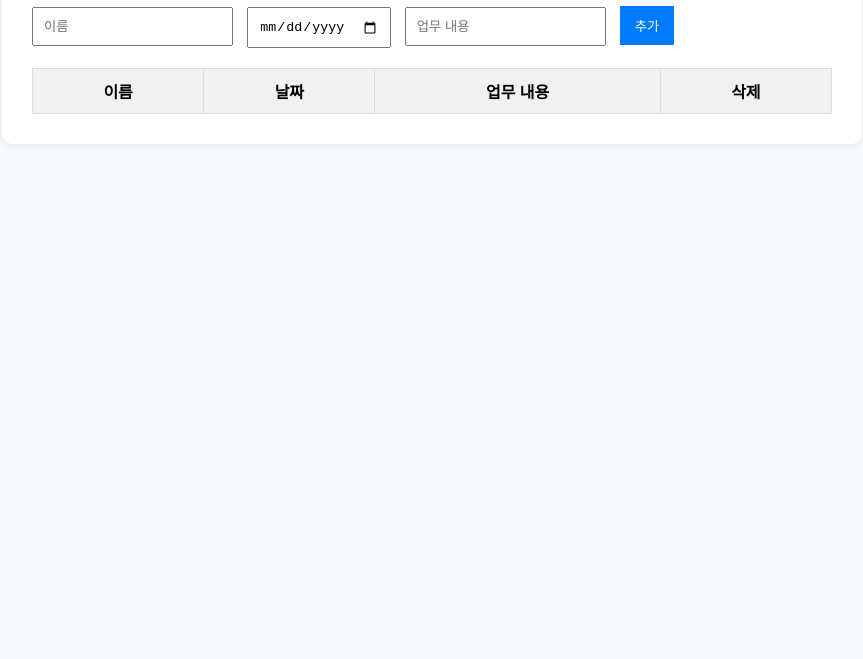
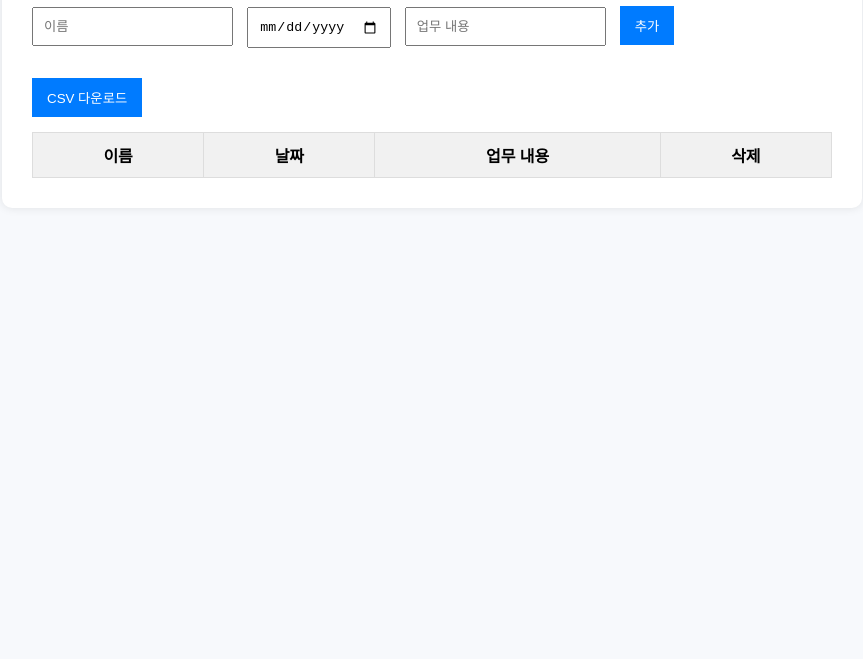
Before and after one commit to qooowoo/report, a plain HTML site: page index.html in a window 1280 px wide. Shown: the part 141-800 px from the top of the page, without its empty margins (208-1071 px from the left). Drawn offline with Linux system fonts and the light colour scheme.

Commit message:
Update index.html

```diff
--- a/index.html
+++ b/index.html
@@ -26,7 +26,7 @@
         </tr>
       </thead>
       <tbody>
-        <!-- 여기에 항목이 추가됨 -->
+        <button onclick="downloadCSV()" style="margin-top: 10px;">CSV 다운로드</button>
       </tbody>
     </table>
   </div>
```
